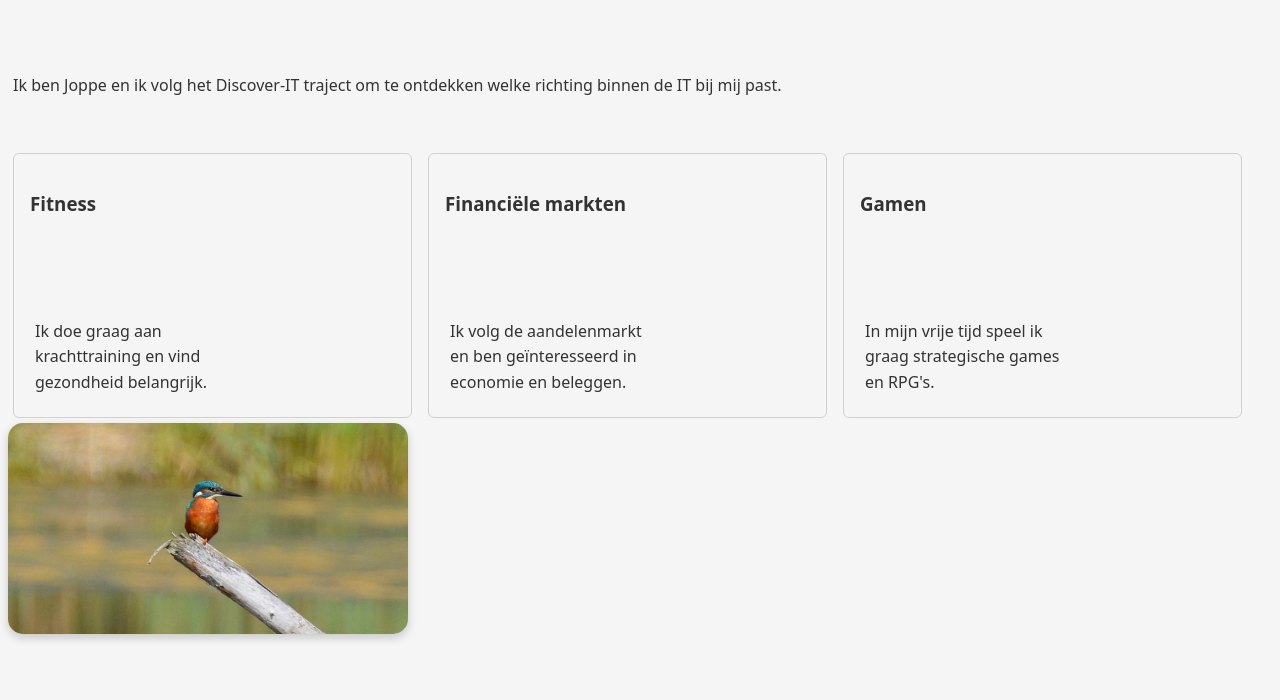
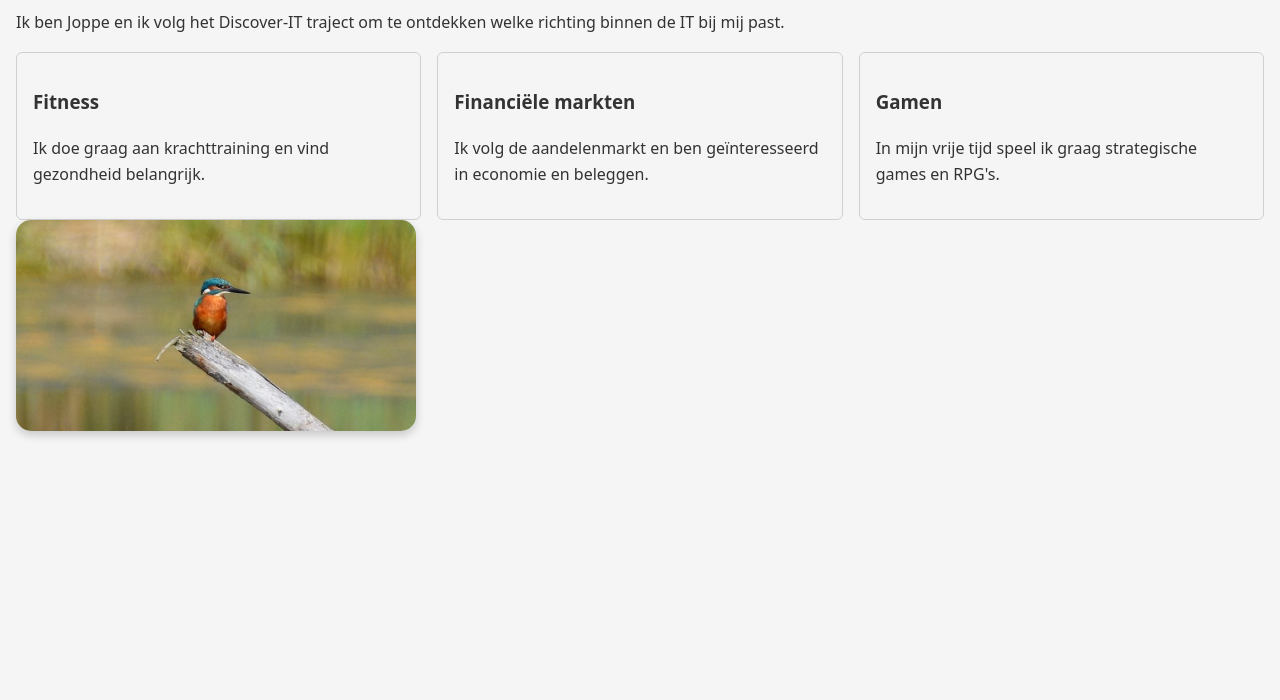
Before and after one commit to jwjoppe-boop/Website_Discover_IT, a plain HTML site: page Index.html in a window 1280 px wide. Shown: the part 100-800 px from the top of the page. Drawn offline with Linux system fonts and the light colour scheme.

Commit message:
Website geschikt gemaakt voor mobiele schermen

```diff
--- a/Index.html
+++ b/Index.html
@@ -2,6 +2,7 @@
 <html lang="nl">
   <head>
       <meta charset="utf-8">
+      <meta name="viewport" content="width=device-width, initial-scale=1">
       <title>Over mij</title>
       <link rel="stylesheet" href="stijl.css">
   </head>
--- a/stijl.css
+++ b/stijl.css
@@ -6,32 +6,27 @@ body {
     background-color: #f5f5f5;
     color: #333333;
     line-height: 1.6;
+    margin: 0;
+    padding: 1rem;
+    font-size: 1rem;
 }
 h1 {
     color: #2563eb;
 }
 img {
-    width: 50%;
-    max-width: 400px;
+    width: 400px;
+    max-width: 100%;
+    height: auto;
     border-radius: 15px;
     box-shadow: 0 4px 10px #00000030;
 }
 p {
-    margin-top: 100px;
-    margin-bottom: 5px;
-    margin-right: 150px;
-    margin-left: 5px;
-    }
+    margin: 0 0 1rem 0;
+}
 .favorieten {
     display: flex;
     gap: 1rem;
 }
-div {
-    padding-top: 50px;
-    padding-right: 30px;
-    padding-bottom: 5px;
-    padding-left: 5px;
-    }
 .kaartenrij {
     display: flex;
     gap: 1rem;
```
